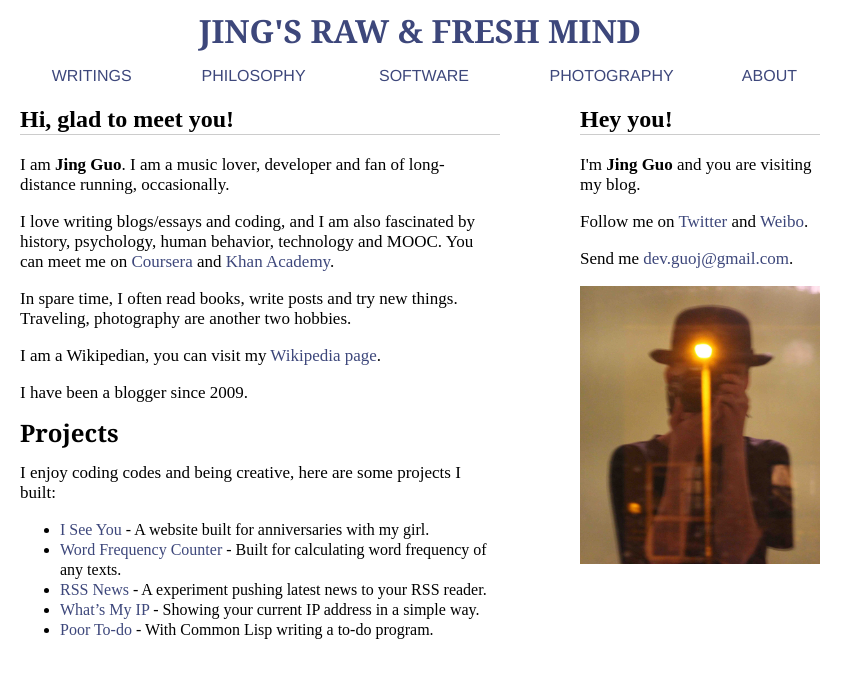
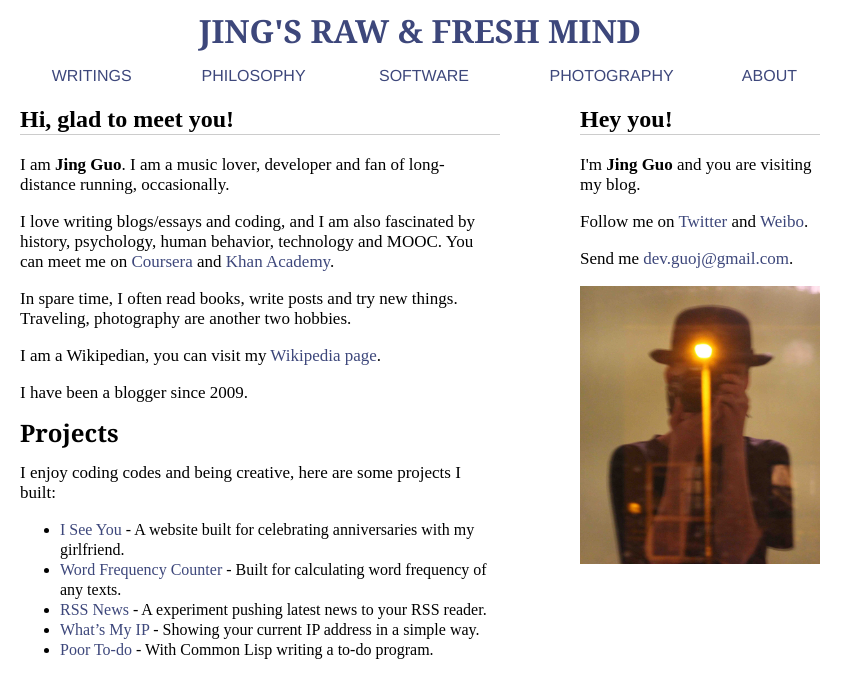
Before and after one commit to guojing0/guojing0.github.io, a Jekyll site: the page built from about-me.md, in a window 1280 px wide. Shown: the top 698 px of the page, without its empty margins (0-863 px from the left). Built offline with Jekyll 4.4.1, drawn with Linux system fonts in a browser that asks for light colours; Markdown is read by kramdown in place of the engine named in the settings.

Commit message:
little fix

```diff
--- a/about-me.md
+++ b/about-me.md
@@ -18,7 +18,7 @@ Projects
 
 I enjoy coding codes and being creative, here are some projects I built:
 
-* [I See You](http://iseeyou.funnyguo.me/) - A website built for anniversaries with my girl.
+* [I See You](http://iseeyou.funnyguo.me/) - A website built for celebrating anniversaries with my girlfriend.
 * [Word Frequency Counter](https://github.com/guojing0/my_python/blob/master/frequency.py) - Built for calculating word frequency of any texts.
 * [RSS News](http://rssnews.funnyguo.me/) - A experiment pushing latest news to your RSS reader.
 * [What's My IP](http://whatsmyip.funnyguo.me/) - Showing your current IP address in a simple way.
```
